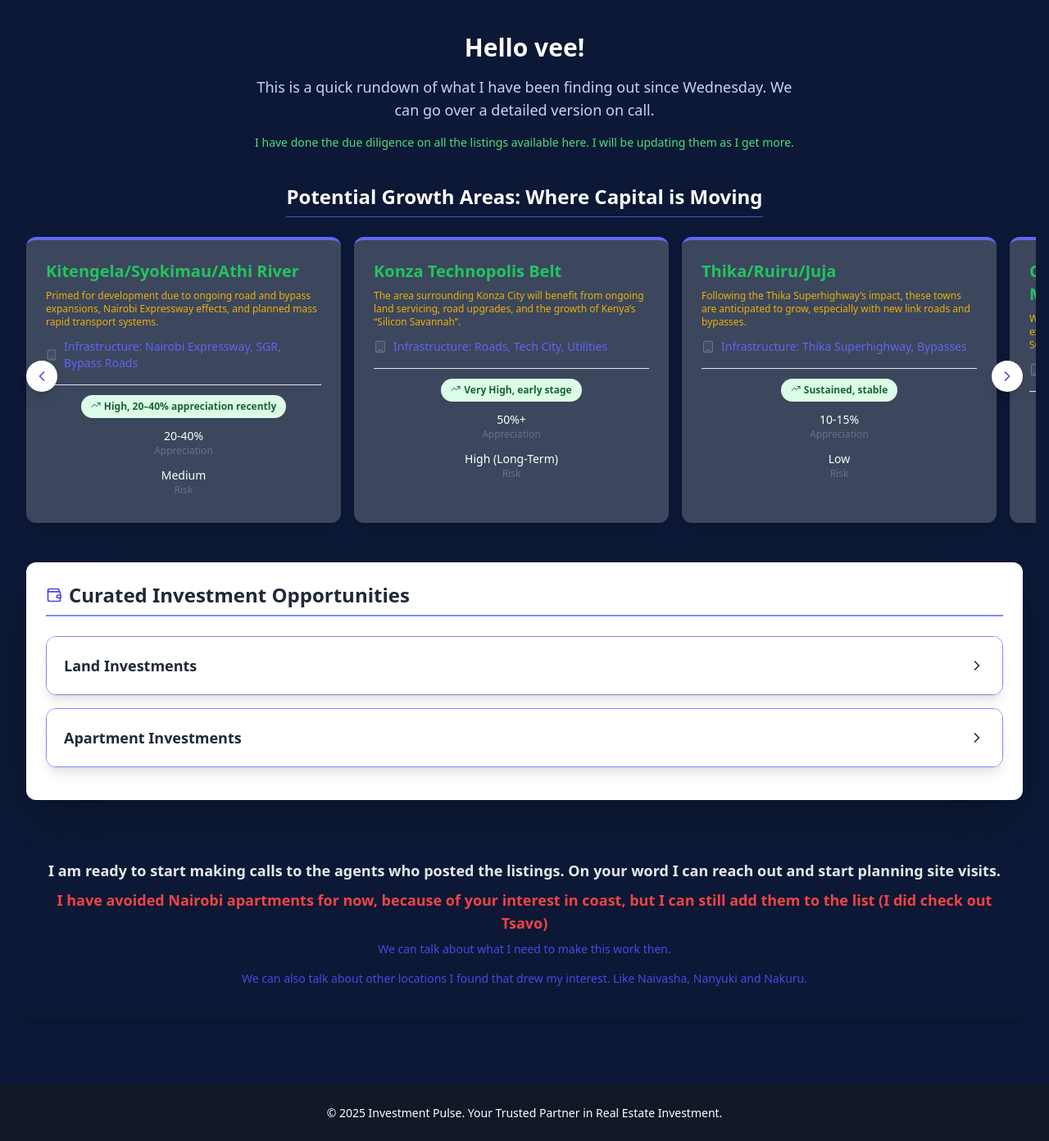
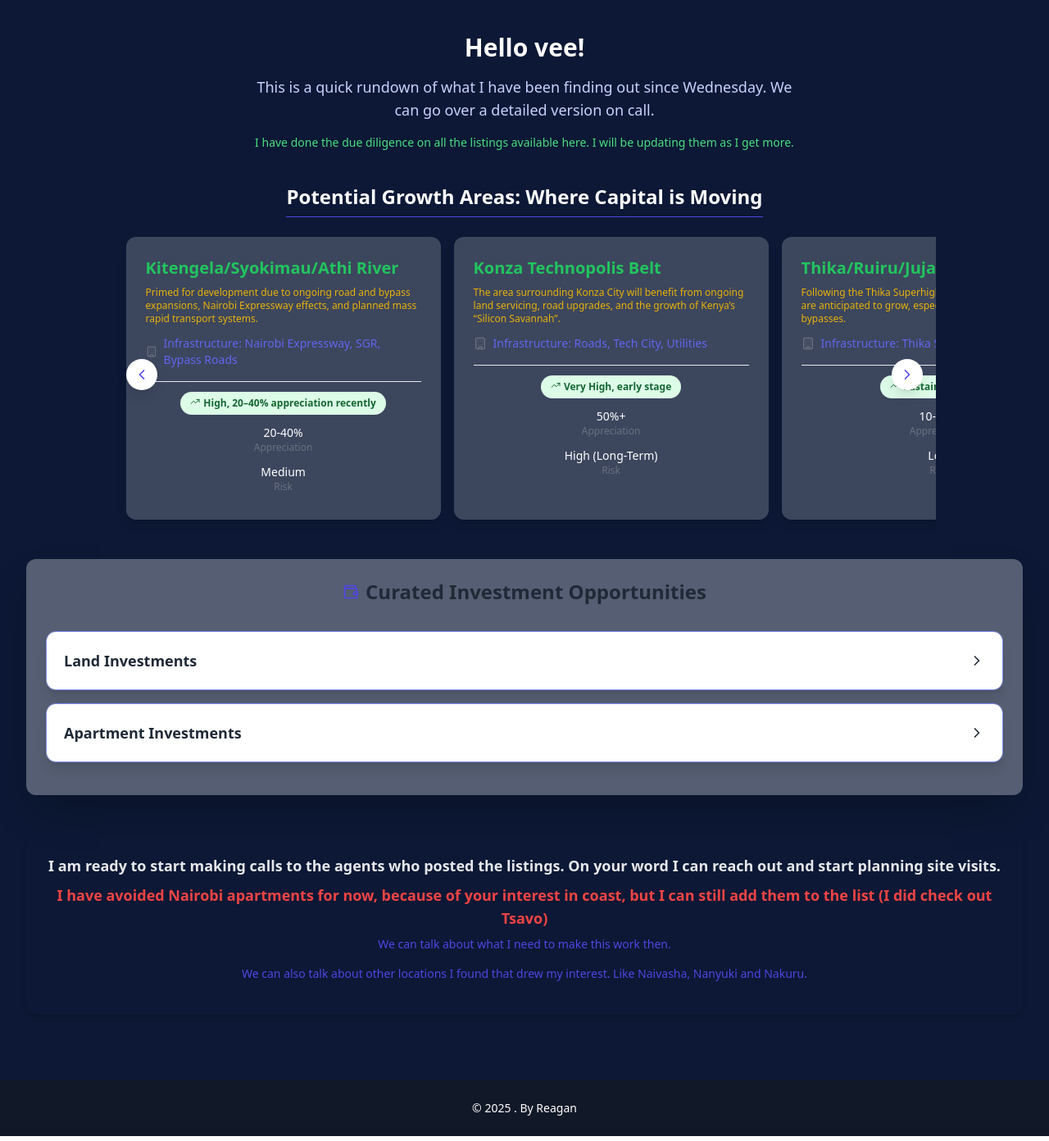
Before and after one commit to thatboyreegan/investment-report, a React (Vite) app: page / in a window 1280 px wide. Shown: the whole page at 82% size. Built offline with nearby package versions, Linux system fonts and the light colour scheme.

Commit message:
style(homepage): fixed some parts of the page

```diff
--- a/src/App.jsx
+++ b/src/App.jsx
@@ -1,11 +1,8 @@
 import React, { useState, useRef, useMemo } from 'react';
 import { Landmark, MapPin, Scale, Home, AlertTriangle, Building, Zap, Droplet, Wallet, Calendar, CheckCircle, ArrowLeft, TrendingUp, ChevronDown, ChevronRight, ChevronLeft } from 'lucide-react';
 
-// Color Palette based on the provided image:
-const PRIMARY_NAVY = '#0C1835'; // Deep Navy Background
-const SECONDARY_BLUE = '#E9F3FF'; // Pale Blue Accent
+const PRIMARY_NAVY = '#0C1835';
 
-// --- DATA STRUCTURES (Updated with all specific Apartment Listings) ---
 
 const GROWTH_AREAS_DATA = [
   {
@@ -38,9 +35,7 @@ const GROWTH_AREAS_DATA = [
   },
 ];
 
-// --- PROPERTY LISTING DATA STRUCTURE (Expanded Apartment Listings) ---
 const INVESTMENT_DATA = [
-  // --- LAND INVESTMENTS (Kept for continuity) ---
   {
     id: 'l1',
     type: 'land',
@@ -97,10 +92,6 @@ const INVESTMENT_DATA = [
     dueDiligence: 'Focus on residential golf community development. Leasehold status should be noted.',
     breakdown: [{ title: 'Premium Rationale', content: 'Golf course proximity significantly boosts capital values. Target high-net-worth individuals for future resale or luxury villa development.' }],
   },
-
-  // --- APARTMENT INVESTMENTS (New Specific Listings) ---
-
-  // Mtwapa (4 Listings)
   {
     id: 'a1_mtwapa_2br_1', type: 'apartment', location: 'Mtwapa', subLocation: 'Mombasa', size: '2 Bedroom Unit', price: 'KES 3,500,000',
     keyNote: 'Budget-friendly with great access to amenities.', link: 'https://www.property24.co.ke/2-bedroom-apartment-flat-for-sale-in-mtwapa-116536430',
@@ -314,7 +305,7 @@ const GrowthCarousel = ({ areas }) => {
   };
 
   const GrowthCard = ({ item }) => (
-    <div className="flex-shrink-0 w-80 md:w-96 snap-center bg-white/20 p-6 rounded-xl shadow-lg border-t-4 border-indigo-500 text-gray-800">
+    <div className="flex-shrink-0 w-80 md:w-96 snap-center bg-white/20 p-6 rounded-xl shadow-lg  text-gray-800">
         <h3 className="text-xl font-bold mb-2 text-green-500">{item.region}</h3>
         <p className="text-xs text-yellow-500 mb-3">{item.detail}</p>
 
@@ -345,7 +336,7 @@ const GrowthCarousel = ({ areas }) => {
       <div
         ref={scrollRef}
         className="flex overflow-x-auto space-x-4 p-4 -m-4 snap-x snap-mandatory scrollbar-hide"
-        style={{ scrollbarWidth: 'none', msOverflowStyle: 'none' }} // Hide scrollbar for Safari/IE
+        style={{ scrollbarWidth: 'none', msOverflowStyle: 'none' }}
       >
         {areas.map((item, index) => (
           <GrowthCard key={index} item={item} />
@@ -367,7 +358,7 @@ const GrowthCarousel = ({ areas }) => {
         <ChevronRight className="h-5 w-5 text-indigo-600" />
       </button>
 
-       {/* Custom style to hide scrollbar in modern browsers */}
+
         <style>{`
           .scrollbar-hide::-webkit-scrollbar {
             display: none;
@@ -472,12 +463,12 @@ const App = () => {
 
             Potential Growth Areas: Where Capital is Moving
           </h2>
-          <div className='w-full  hide-scroll-xy'><GrowthCarousel areas={GROWTH_AREAS_DATA} /></div>
+          <div className='w-full lg:w-4/5  hide-scroll-xy'><GrowthCarousel areas={GROWTH_AREAS_DATA} /></div>
 
         </section>
 
-        <section className="mb-12 bg-white p-6 rounded-xl  shadow-2xl w-full">
-            <h2 className="text-2xl font-bold text-gray-800 border-b-2 border-indigo-400 pb-2 mb-6 flex items-center">
+        <section className="mb-12 bg-white/30 bg-blur p-6 rounded-xl  shadow-2xl w-full">
+            <h2 className="text-2xl font-bold text-gray-800  border-indigo-400 pb-2 mb-6 w-full justify-center flex items-center">
                 <Wallet className="h-5 w-5 mr-2 text-indigo-600" />
                 Curated Investment Opportunities
             </h2>
@@ -523,7 +514,7 @@ const App = () => {
 
       <footer className="bg-gray-900 text-white py-6">
         <div className="w-full px-4 text-center text-sm">
-          <p>&copy; 2025 Investment Pulse. Your Trusted Partner in Real Estate Investment.</p>
+          <p>&copy; 2025 . By Reagan</p>
         </div>
       </footer>
     </div>
```
